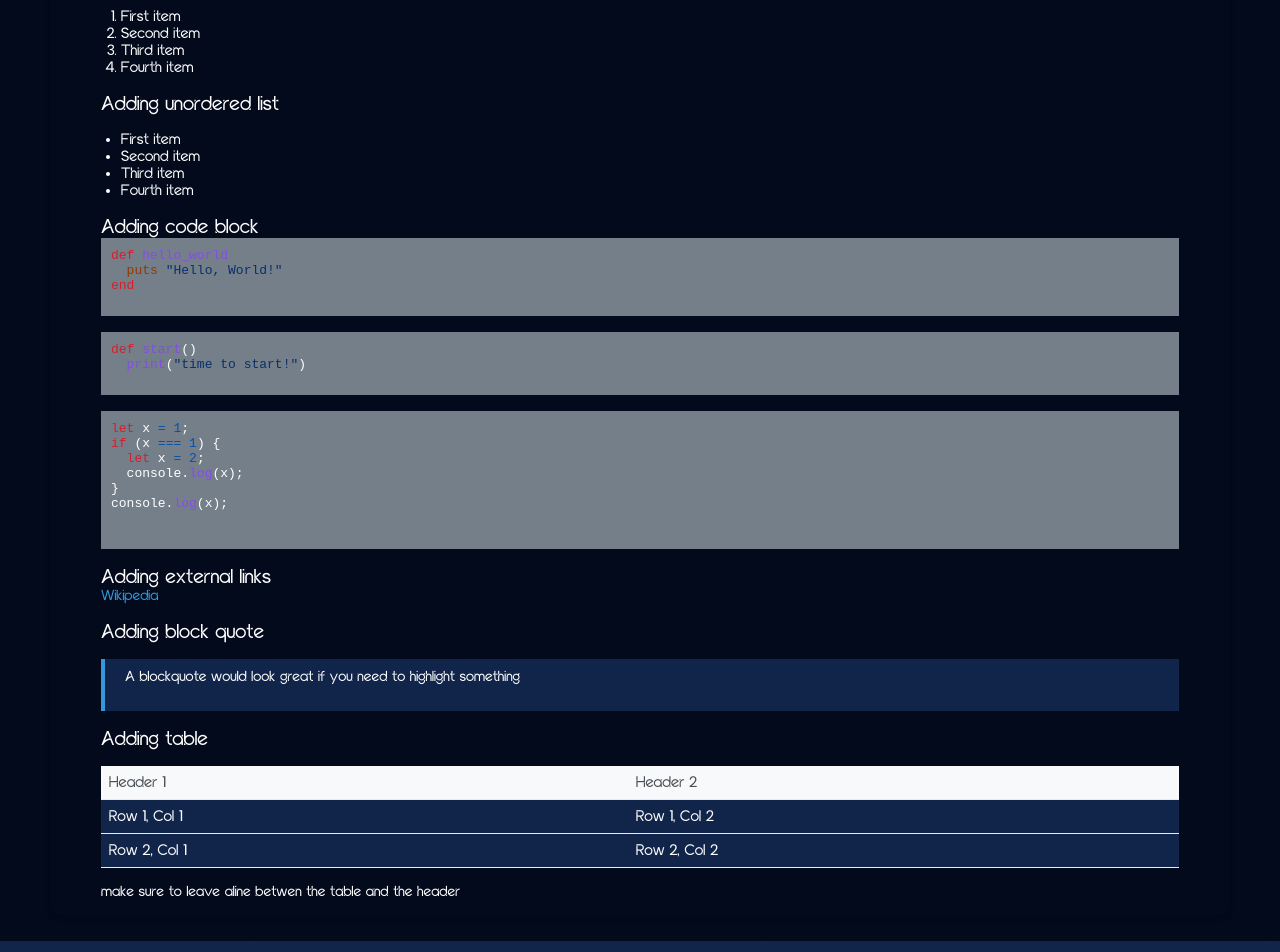
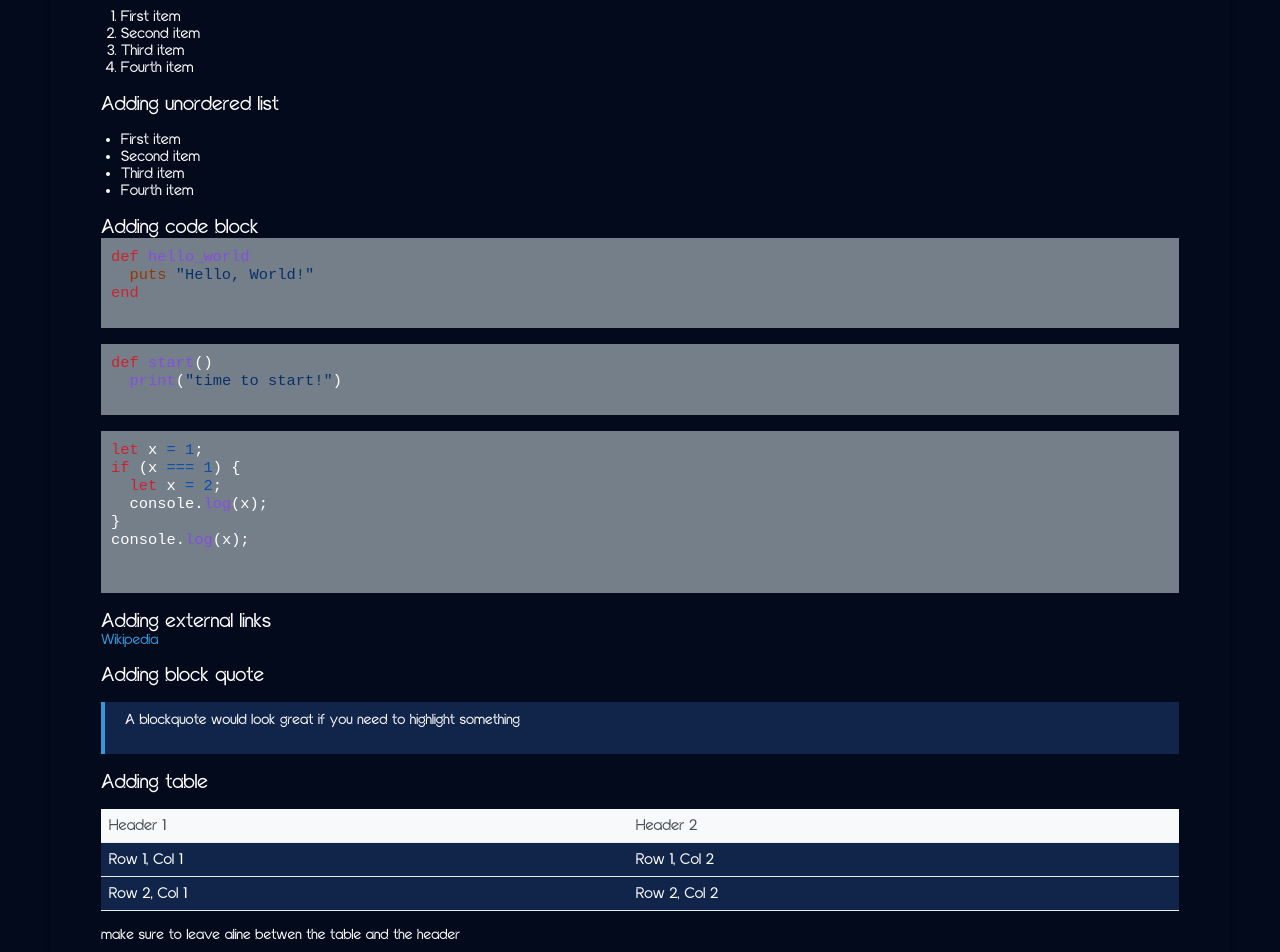
Before and after one commit to IpslWon/IpslWon.github.io, a Jekyll site: the page built from _projects/demo-project/index.md, in a window 1280 px wide. Shown: the part 3313-4265 px from the top of the page. Built offline with Jekyll 4.4.1, drawn with Linux system fonts in a browser that asks for light colours.

Commit message:
Update styles.css

```diff
--- a/css/styles.css
+++ b/css/styles.css
@@ -63,6 +63,10 @@ a {
 
 pre {
     color: var(--text-color);
+    font-family: 'Xeroda Regular', 'Sabon CE Roman','Poppins', sans-serif;
+    font-size: calc(9px + 0.5vw);
+    margin-bottom: 1em;
+    padding: 0;
 }
 
 li {
```
